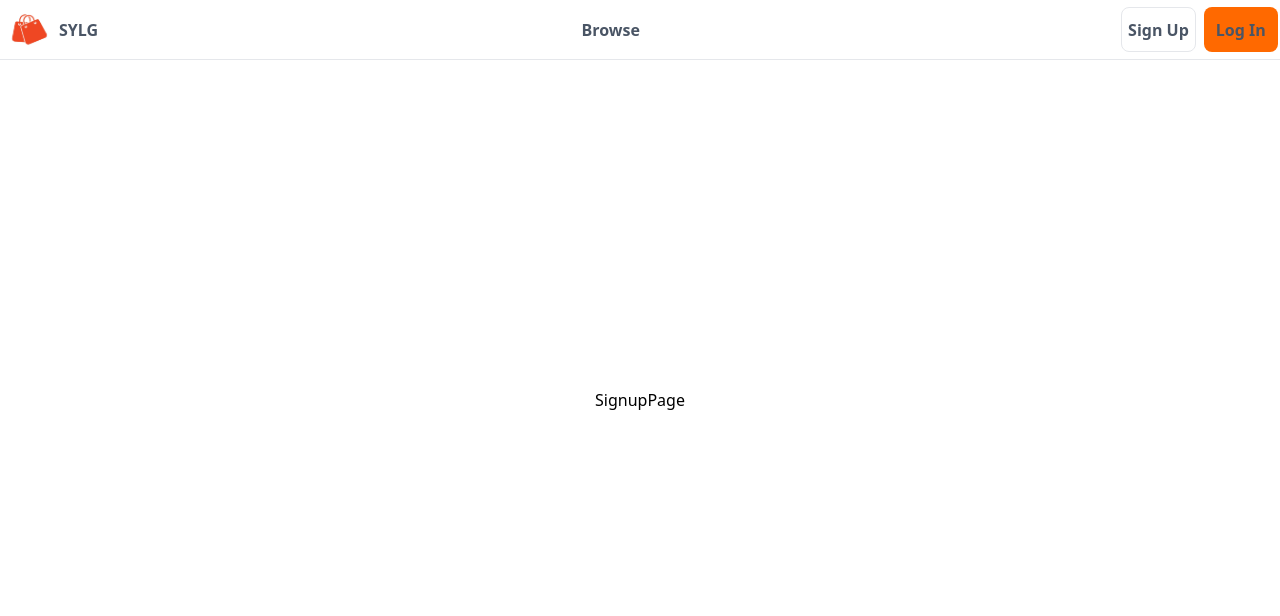
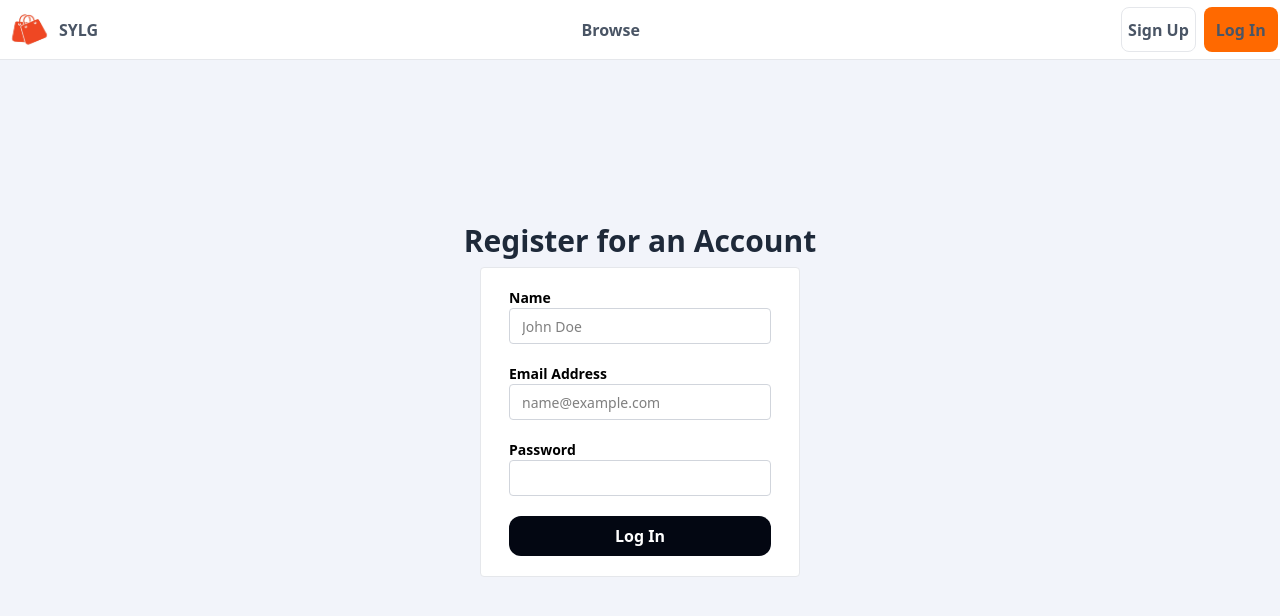
Before and after one commit to JammyBoi41/seeyalatergator, a React (Vite) app in the folder frontend/: page /signup in a window 1280 px wide. Shown: the top 616 px of the page. Built offline with nearby package versions, Linux system fonts and the light colour scheme.

Commit message:
working on the signup page | next step should be setting up zustand

```diff
--- a/frontend/package.json
+++ b/frontend/package.json
@@ -11,6 +11,7 @@
   },
   "dependencies": {
     "@tailwindcss/vite": "^4.0.14",
+    "axios": "^1.8.4",
     "bootstrap": "^5.3.3",
     "react": "^19.0.0",
     "react-bootstrap": "^2.10.9",
--- a/frontend/src/pages/LoginPage.tsx
+++ b/frontend/src/pages/LoginPage.tsx
@@ -20,9 +20,9 @@ const LoginPage = () => {
 
         <Form.Group className="flex flex-col mb-5">
           <Form.Label className="text-sm">
-            Email Address
+            Password
           </Form.Label>
-          <Form.Control placeholder="name@example.com" type="password" className="outline-gray-400 border-gray-300 border-1 rounded h-9 font-thin pl-3 text-sm"/>
+          <Form.Control type="password" className="outline-gray-400 border-gray-300 border-1 rounded h-9 font-thin pl-3 text-sm"/>
         </Form.Group>
 
         <button className="bg-gray-950 w-full text-white pt-2 pb-2 rounded-xl hover:bg-gray-700 transition duration-300 cursor-pointer">
--- a/frontend/src/pages/SignupPage.tsx
+++ b/frontend/src/pages/SignupPage.tsx
@@ -1,8 +1,42 @@
 import React from 'react'
+import Form from 'react-bootstrap/Form'
 
 const SignupPage = () => {
   return (
-    <div>SignupPage</div>
+    <div style={{backgroundColor: "#f2f4fa"}} className="w-full h-screen flex flex-col items-center justify-center">  {/* landing page div */}
+
+      <div> {/* top label */}
+        <h1 className="text-3xl font-bold text-gray-800 mb-2"> Register for an Account </h1>
+      </div>
+
+      <Form className="w-1/4 bg-white rounded border-gray-200 border-1 pl-7 pr-7 pt-5 pb-5 font-bold">
+        <Form.Group className="flex flex-col mb-5">
+          <Form.Label className="text-sm">
+            Name
+          </Form.Label>
+          <Form.Control placeholder="John Doe" className="outline-gray-400 border-gray-300 border-1 rounded h-9 font-thin pl-3 text-sm"/>
+        </Form.Group>
+
+        <Form.Group className="flex flex-col mb-5">
+          <Form.Label className="text-sm">
+            Email Address
+          </Form.Label>
+          <Form.Control placeholder="name@example.com" className="outline-gray-400 border-gray-300 border-1 rounded h-9 font-thin pl-3 text-sm"/>
+        </Form.Group>
+
+
+        <Form.Group className="flex flex-col mb-5">
+          <Form.Label className="text-sm">
+            Password
+          </Form.Label>
+          <Form.Control type="password" className="outline-gray-400 border-gray-300 border-1 rounded h-9 font-thin pl-3 text-sm"/>
+        </Form.Group>
+
+        <button className="bg-gray-950 w-full text-white pt-2 pb-2 rounded-xl hover:bg-gray-700 transition duration-300 cursor-pointer">
+          Log In
+        </button>
+    </Form>
+    </div>
   )
 }
 
```
